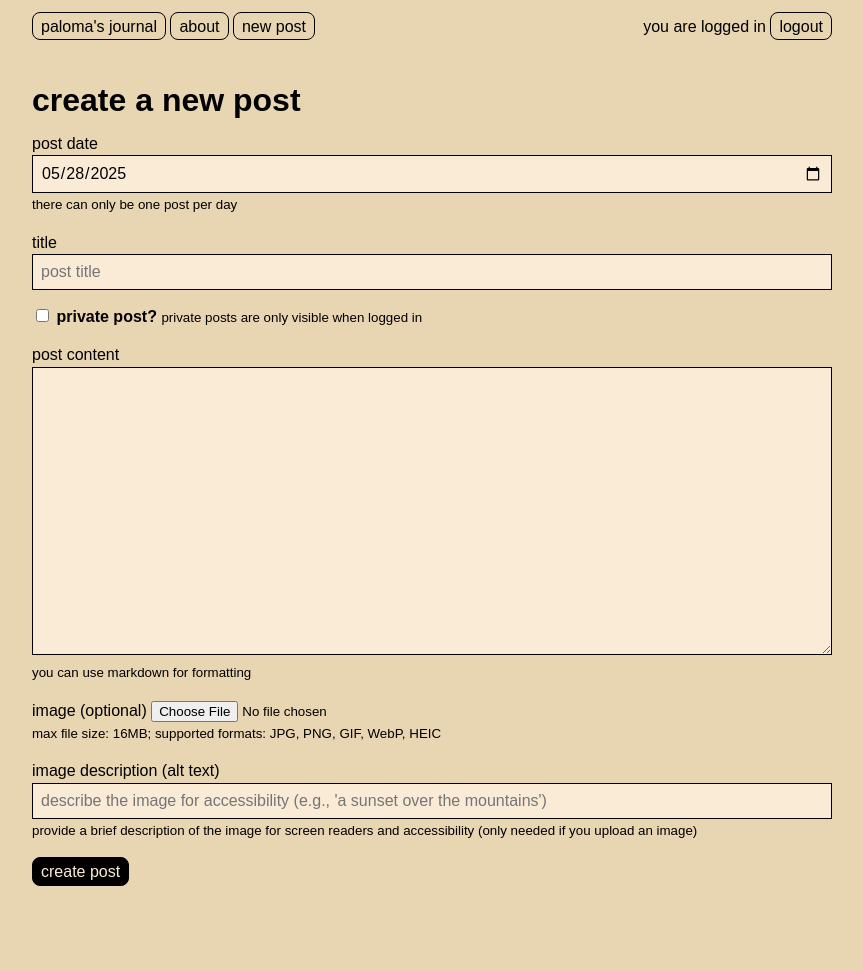
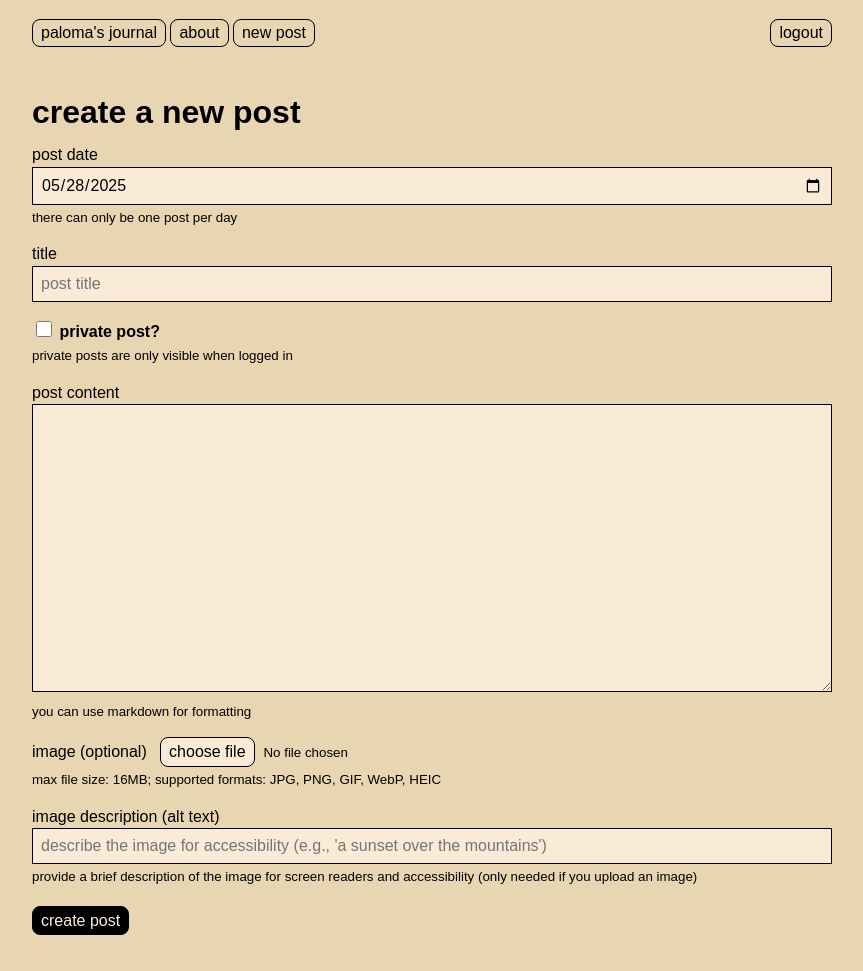
Before and after one commit to palomakop/journal, a Flask app: page /create in a window 1280 px wide. Shown: the whole page, without its empty margins (208-1071 px from the left). Before the commit the page ends 886 px from the top, so only its background shows below. Run offline with Flask 3, Linux system fonts and the light colour scheme; the visitor is signed in with stand-in values (Sample User, id 1); some libraries are stand-ins or nearby versions.

Commit message:
style tweaks

```diff
--- a/static/css/style.css
+++ b/static/css/style.css
@@ -24,6 +24,10 @@ body {
 header {
     display: flex;
     justify-content: space-between;
+}
+
+header .nav-right {
+    text-align:right;
 }
 
 h1 {
@@ -75,14 +79,21 @@ a:hover {
 header a,
 .post-meta a,
 .btn,
-.badge {
+.badge, input::file-selector-button {
     color: black;
     text-decoration: none;
-    padding: 0.3rem 0.5rem 0.25rem;
+    padding: 0.1em 0.5em;
+    margin:0.2em 0;
     border: 1.5px solid black;
-    border-radius: 0.5rem;
+    border-radius: 0.5em;
     font-size: 1rem;
     font-family: sans-serif;
+    display:inline-block;
+}
+
+input::file-selector-button, button.btn {
+    padding:0.3em 0.5em;
+    cursor:pointer;
 }
 
 header a:hover,
@@ -144,6 +155,32 @@ form {
     box-sizing: border-box;
 }
 
+input[type=date] {
+    width:100%;
+}
+
+input[type=checkbox] {
+    width:1.2em;
+    height:1.2em;
+}
+
+form small {
+    display:block;
+    margin-top:0.3em;
+}
+
+form input::file-selector-button {
+    text-transform:lowercase;
+    background-color:antiquewhite;
+    margin:0 1ch;
+    cursor:pointer;
+}
+
+form input::file-selector-button:hover {
+    color:antiquewhite;
+    background-color:black;
+}
+
 /* IMAGES */
 
 .post-image {
--- a/templates/base.html
+++ b/templates/base.html
@@ -37,7 +37,6 @@
                 </div>
                 <div class="nav-right">
                     {% if session.logged_in %}
-                    <span class="user-info">you are logged in</span>
                     <a href="{{ url_for('logout') }}" class="logout-link"
                         >logout</a
                     >
--- a/templates/create.html
+++ b/templates/create.html
@@ -69,7 +69,6 @@
             class="form-control-file"
             accept=".jpg,.jpeg,.png,.gif,.webp,.heic"
         />
-        <br />
         <small class="form-text text-muted"
             >max file size: 16MB; supported formats: JPG, PNG, GIF, WebP,
             HEIC</small
--- a/templates/edit.html
+++ b/templates/edit.html
@@ -90,7 +90,6 @@
             class="form-control-file"
             accept=".jpg,.jpeg,.png,.gif,.webp,.heic"
         />
-        <br />
         <small class="form-text text-muted"
             >max file size: 16MB; supported formats: JPG, PNG, GIF, WebP,
             HEIC</small
```
